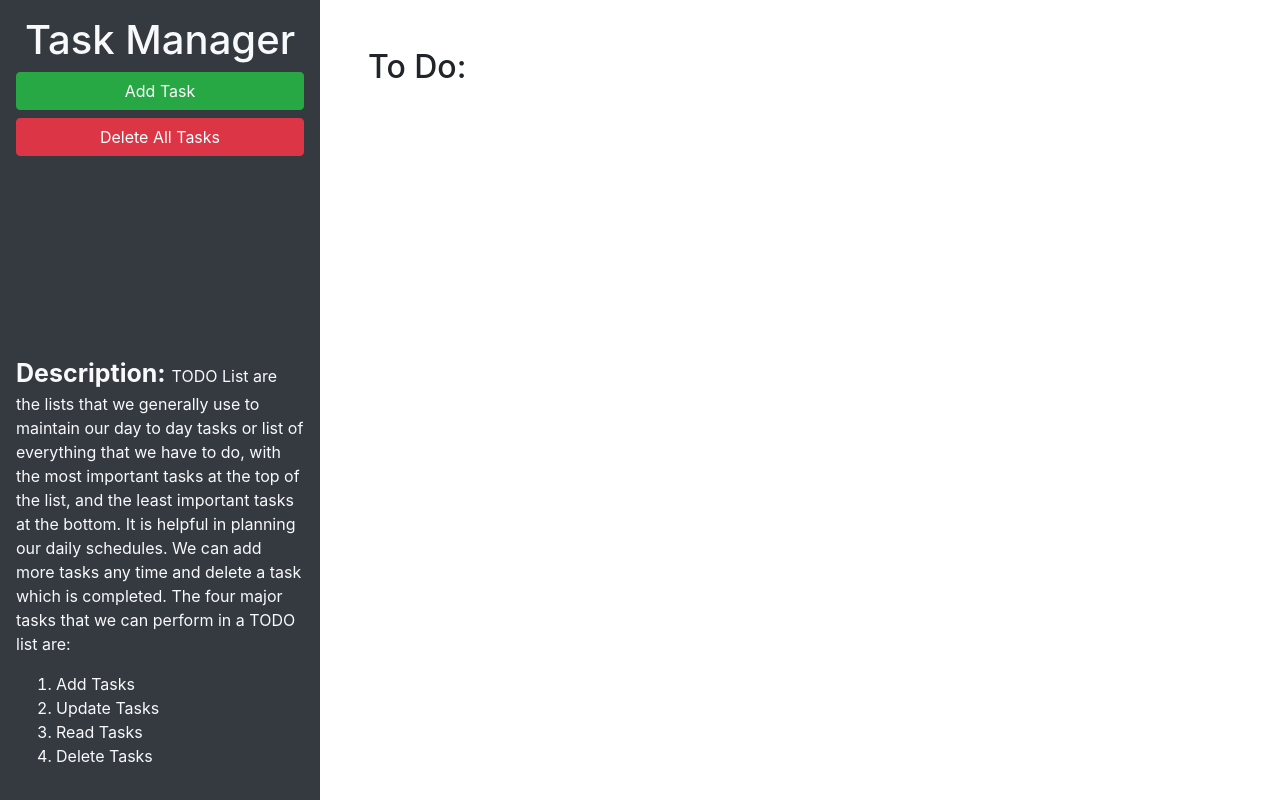
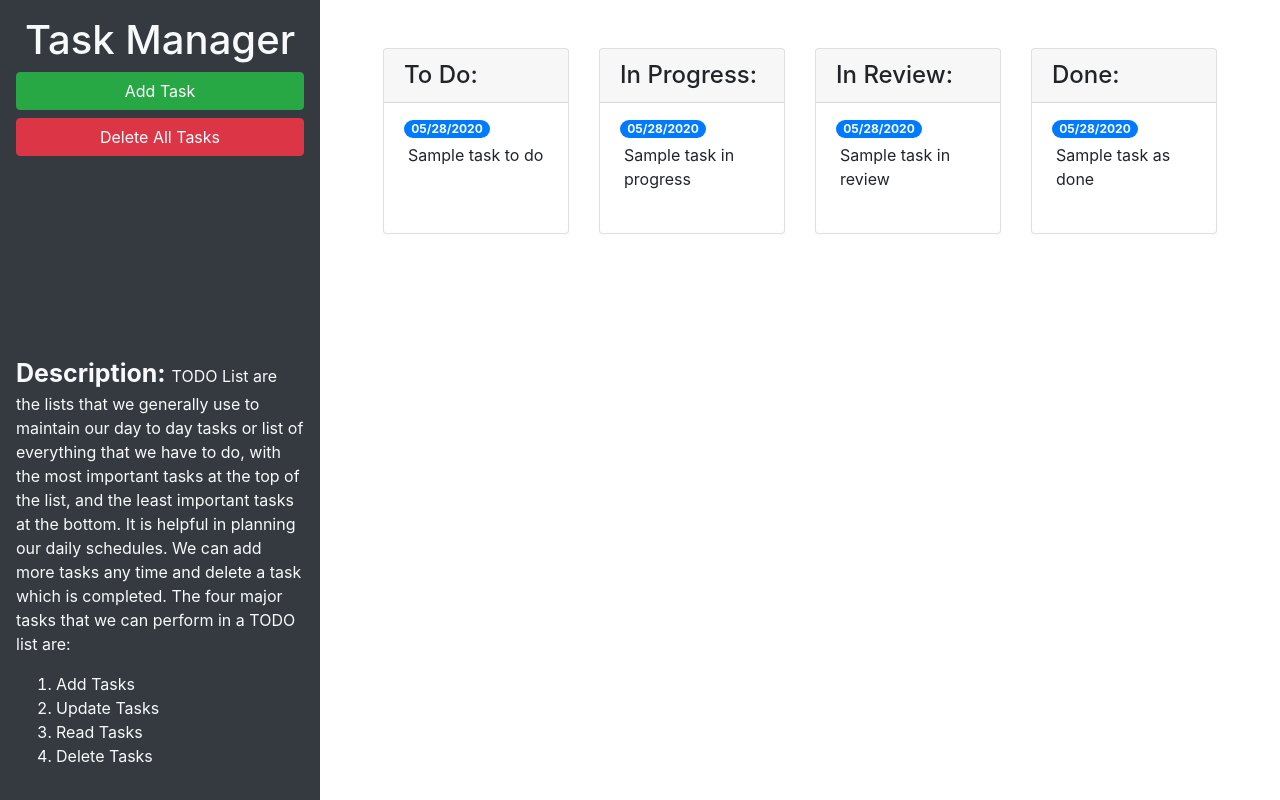
Before and after one commit to MichealJWEllis/mod5_redo, a plain HTML site: page index.html in a window 1280 px wide. Drawn offline with nearby package versions, Linux system fonts and the light colour scheme.

Commit message:
finished 5.2.5

```diff
--- a/index.html
+++ b/index.html
@@ -29,9 +29,67 @@
 
     </header>
     <main class="col-12 col-lg-9">
-      <div class="m-5">
-        <h2>To Do:</h2>
-        <ul id="list-toDo" class="list-group"> </ul>
+      <div class="m-5 row justify-content-around">
+        <!-- todo start -->
+        <div class="col-12 col-md-6 col-xl-3 mb-3">
+          <div class="card">
+            <h4 class="card-header">
+              To Do:
+            </h4>
+            <ul id="list-toDo" class="list-group list-group-flush">
+              <li class="list-group-item">
+                <span class="badge badge-primary badge-pill">05/28/2020</span>
+                <p class="m-1">Sample task to do</p>
+              </li>
+            </ul>
+          </div>
+        </div>
+        <!-- todo end -->
+        <!-- in progress start -->
+        <div class="col-12 col-md-6 col-xl-3 mb-3">
+          <div class="card">
+            <h4 class="card-header">
+              In Progress:
+            </h4>
+            <ul id="list-toDo" class="list-group list-group-flush">
+              <li class="list-group-item">
+                <span class="badge badge-primary badge-pill">05/28/2020</span>
+                <p class="m-1">Sample task in progress</p>
+              </li>
+            </ul>
+          </div>
+        </div>
+        <!-- in progress end -->
+        <!-- in review start -->
+        <div class="col-12 col-md-6 col-xl-3 mb-3">
+          <div class="card">
+            <h4 class="card-header">
+              In Review:
+            </h4>
+            <ul id="list-toDo" class="list-group list-group-flush">
+              <li class="list-group-item">
+                <span class="badge badge-primary badge-pill">05/28/2020</span>
+                <p class="m-1">Sample task in review</p>
+              </li>
+            </ul>
+          </div>
+        </div>
+        <!-- in review end -->
+        <!-- done start -->
+        <div class="col-12 col-md-6 col-xl-3 mb-3">
+          <div class="card">
+            <h4 class="card-header">
+              Done:
+            </h4>
+            <ul id="list-toDo" class="list-group list-group-flush">
+              <li class="list-group-item">
+                <span class="badge badge-primary badge-pill">05/28/2020</span>
+                <p class="m-1">Sample task as done</p>
+              </li>
+            </ul>
+          </div>
+        </div>
+        <!-- done end -->
       </div>
     </main>
   </div>
@@ -51,11 +109,11 @@
           <form>
             <div class="form-group">
               <label for="modalTaskDescription">Task description</label>
-              <textarea id="modalTaskDescription" rows="3"></textarea>
+              <textarea id="modalTaskDescription" rows="3" class="form-control"></textarea>
             </div>
             <div class="form-group">
               <label for="modalDueDate">Due date</label>
-              <input type="text" id="modalDueDate" placeholder="mm/dd/yyyy" autocomplete="off" />
+              <input type="text" class="form-control" id="modalDueDate" placeholder="mm/dd/yyyy" autocomplete="off" />
             </div>
           </form>
         </div>
```
